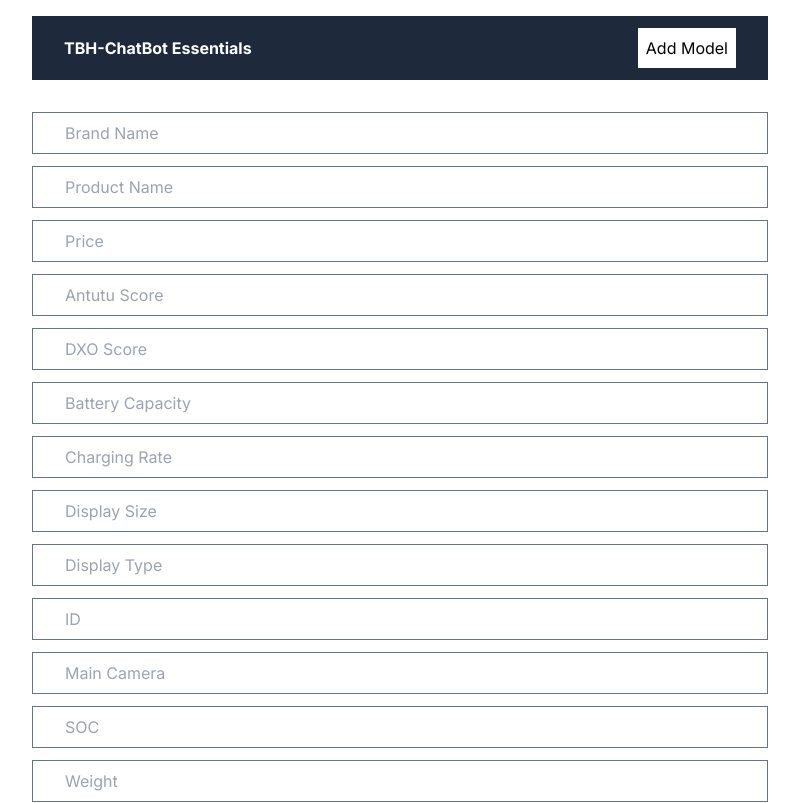
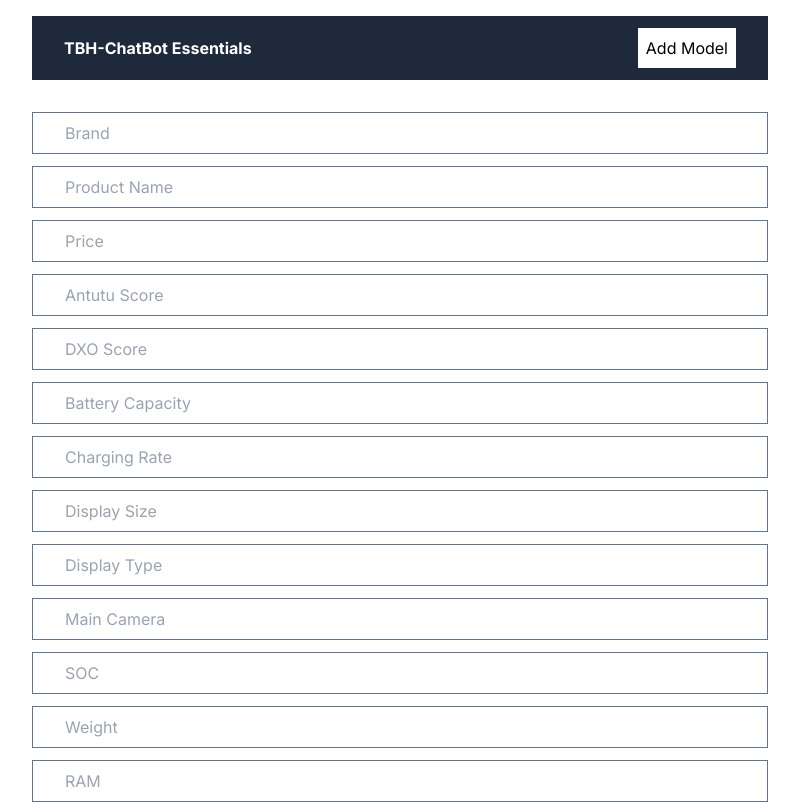
Before and after one commit to LynnT-2003/TBH-SeniorProj-Backend, a Next.js app: page /addModel in a window 1280 px wide. Shown: the top 803 px of the page, without its empty margins (240-1039 px from the left). Built offline with nearby package versions, Linux system fonts and the light colour scheme.

Commit message:
Completed input form and Connected to Backend for all Model POST requests.

```diff
--- a/app/addModel/page.jsx
+++ b/app/addModel/page.jsx
@@ -1,88 +1,201 @@
+"use client";
+import { useState, useEffect } from "react";
+
 export default function AddModel() {
+  const [brand, setBrand] = useState("");
+  const [productName, setProductName] = useState("");
+  const [price, setPrice] = useState("");
+  const [antutuScore, setAntutuScore] = useState("");
+  const [dxoScore, setDxoScore] = useState("");
+  const [battery, setBattery] = useState("");
+  const [charging, setCharging] = useState("");
+  const [displaySize, setDisplaySize] = useState("");
+  const [displayType, setDisplayType] = useState("");
+  // const [id, setId] = useState("");
+  const [mainCamera, setMainCamera] = useState("");
+  const [SOC, setSOC] = useState("");
+  const [weight, setWeight] = useState("");
+  const [RAM, setRAM] = useState("");
+  const [storage, setStorage] = useState("");
+  const [note, setNote] = useState("");
+  const [availability, setAvailability] = useState(false);
+
+  const handleSubmit = async (e) => {
+    e.preventDefault();
+
+    if (!brand) {
+      alert("Please enter a brand name");
+      return;
+    }
+
+    try {
+      const res = await fetch("http://localhost:3000//api/models", {
+        method: "POST",
+        headers: {
+          "Content-Type": "application/json",
+        },
+        body: JSON.stringify({
+          Brand: brand,
+          Product_Name: productName,
+          Price: price,
+          Antutu_Score: antutuScore,
+          DXO_Score: dxoScore,
+          Battery: battery,
+          Charging_Rate: charging,
+          Display_Size: displaySize,
+          Display_Type: displayType,
+          // ID: id,
+          Main_Camera: mainCamera,
+          SOC: SOC,
+          Weight: weight,
+          RAM: RAM,
+          Storage: storage,
+          Note: note,
+          Available_in_local_market: availability,
+        }),
+      });
+    } catch (error) {
+      console.log(error);
+    }
+  };
+
   return (
     <div>
-      <form className="flex flex-col gap-3">
+      <form onSubmit={handleSubmit} className="flex flex-col gap-3">
         <input
+          onChange={(e) => setBrand(e.target.value)}
+          value={brand}
           className="border border-slate-500 px-8 py-2"
           type="text"
-          placeholder="Brand Name"
+          placeholder="Brand"
         />
         <input
+          onChange={(e) => setProductName(e.target.value)}
+          value={productName}
           className="border border-slate-500 px-8 py-2"
           type="text"
           placeholder="Product Name"
         />
         <input
+          onChange={(e) => setPrice(Number(e.target.value))}
+          value={price}
           className="border border-slate-500 px-8 py-2"
           type="number"
           placeholder="Price"
         />
+
+        {/* Antutu Score */}
         <input
+          onChange={(e) => setAntutuScore(Number(e.target.value))}
+          value={antutuScore}
           className="border border-slate-500 px-8 py-2"
           type="number"
           placeholder="Antutu Score"
         />
+
+        {/* DXO Score */}
         <input
+          onChange={(e) => setDxoScore(Number(e.target.value))}
+          value={dxoScore}
           className="border border-slate-500 px-8 py-2"
           type="number"
           placeholder="DXO Score"
         />
+
+        {/* Battery Capacity */}
         <input
+          onChange={(e) => setBattery(Number(e.target.value))}
+          value={battery}
           className="border border-slate-500 px-8 py-2"
           type="number"
           placeholder="Battery Capacity"
         />
+
+        {/* Charging Rate */}
         <input
+          onChange={(e) => setCharging(Number(e.target.value))}
+          value={charging}
           className="border border-slate-500 px-8 py-2"
           type="number"
           placeholder="Charging Rate"
         />
+
+        {/* Display Size */}
         <input
+          onChange={(e) => setDisplaySize(Number(e.target.value))}
+          value={displaySize}
           className="border border-slate-500 px-8 py-2"
           type="number"
           placeholder="Display Size"
         />
+
+        {/* Display Type */}
         <input
+          onChange={(e) => setDisplayType(e.target.value)}
+          value={displayType}
           className="border border-slate-500 px-8 py-2"
           type="text"
           placeholder="Display Type"
         />
+
+        {/* Main Camera */}
         <input
-          className="border border-slate-500 px-8 py-2"
-          type="number"
-          placeholder="ID"
-        />
-        <input
+          onChange={(e) => setMainCamera(Number(e.target.value))}
+          value={mainCamera}
           className="border border-slate-500 px-8 py-2"
           type="number"
           placeholder="Main Camera"
         />
+
+        {/* SOC */}
         <input
+          onChange={(e) => setSOC(e.target.value)}
+          value={SOC}
           className="border border-slate-500 px-8 py-2"
           type="text"
           placeholder="SOC"
         />
+
+        {/* Weight */}
         <input
+          onChange={(e) => setWeight(Number(e.target.value))}
+          value={weight}
           className="border border-slate-500 px-8 py-2"
           type="number"
           placeholder="Weight"
         />
+
+        {/* RAM */}
         <input
+          onChange={(e) => setRAM(Number(e.target.value))}
+          value={RAM}
           className="border border-slate-500 px-8 py-2"
           type="number"
           placeholder="RAM"
         />
+
+        {/* Storage */}
         <input
+          onChange={(e) => setStorage(Number(e.target.value))}
+          value={storage}
           className="border border-slate-500 px-8 py-2"
           type="number"
           placeholder="Storage"
         />
+
+        {/* Note */}
         <input
+          onChange={(e) => setNote(e.target.value)}
+          value={note}
           className="border border-slate-500 px-8 py-2"
           type="text"
           placeholder="Note"
         />
+
+        {/* Availability */}
         <select
+          onChange={(e) => setAvailability(e.target.value === "true")}
+          value={availability.toString()}
           className="border border-slate-500 px-8 py-2 w-fit"
           id="availability"
         >
@@ -92,7 +205,11 @@ export default function AddModel() {
           <option value="true">Yes</option>
           <option value="false">No</option>
         </select>
-        <button className="bg-green-600 font-bold text-white py-3 px-6 w-fit">
+
+        <button
+          type="submit"
+          className="bg-green-600 font-bold text-white py-3 px-6 w-fit"
+        >
           Add Model
         </button>
       </form>
```
